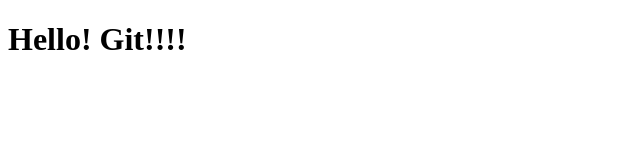
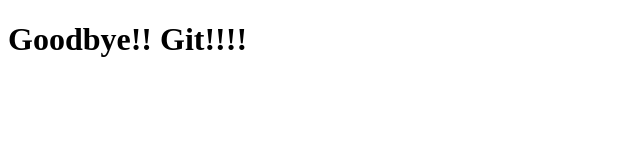
Before and after one commit to kevindeslauriers/git-fun, a plain HTML site: page index.html in a window 1280 px wide. Shown: the whole page, without its empty margins (0-640 px from the left). Drawn offline with Linux system fonts and the light colour scheme.

Commit message:
fixed bug

```diff
--- a/index.html
+++ b/index.html
@@ -6,6 +6,6 @@
     <title>Document</title>
 </head>
 <body>
-    <h1>Hello! Git!!!!</h1>
+    <h1>Goodbye!! Git!!!!</h1>
 </body>
 </html>
```
